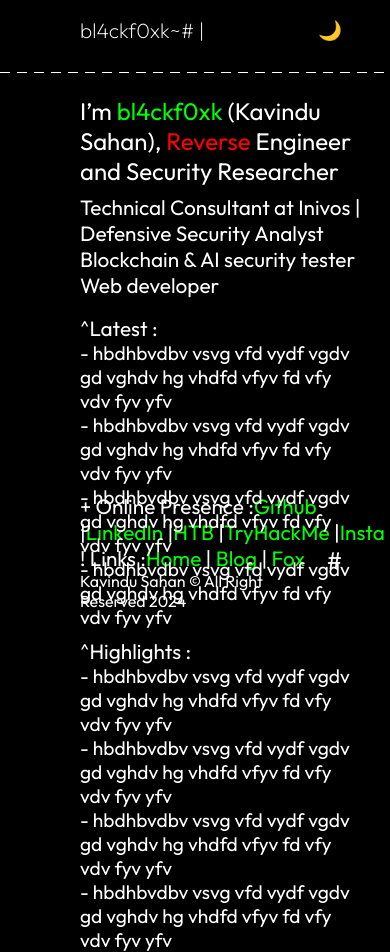
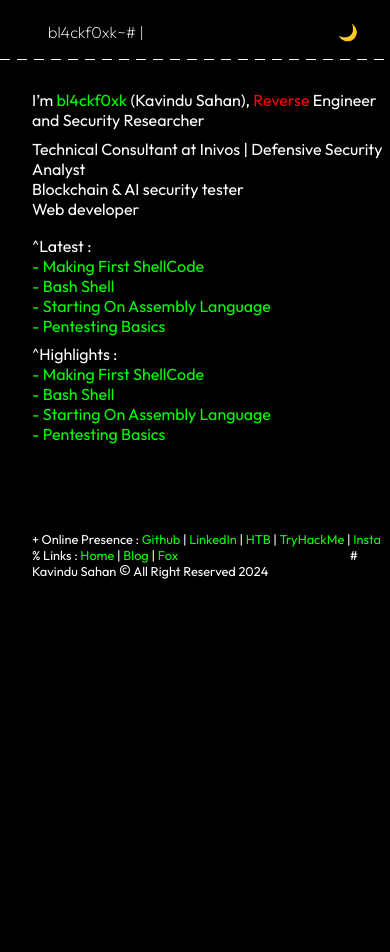
Before and after one commit to BL4CKF0Xk/BL4CKF0Xk.github.io, a React (Create React App) app: page / in a window 390 px wide. After the commit the page ends 844 px from the top, so only its background shows below. Built offline with nearby package versions, Linux system fonts and the light colour scheme; a web font is replaced by a local one.

Commit message:
upgrades

```diff
--- a/src/components/About.js
+++ b/src/components/About.js
@@ -17,12 +17,12 @@ const About = () => {
         </div>
         <p className={styles.headt}>What kind of <span style={{ color: '#AD00FF' }}>Fox</span> this is?</p>
       </div>
-      <div>
+      <div className={styles.longtext}>
         <p>
           I’m <span style={{ color: '#00ff00' }}>bl4ckf0xk</span> (Kavindu Sahan), <span style={{ color: 'red' }}>Reverse</span> Engineer and Security Researcher
         </p>
       </div>
-      <div>
+      <div className={styles.des}>
         <p>
           Technical Consultant at Inivos | Defensive Security Analyst
           <br />
@@ -33,10 +33,10 @@ const About = () => {
       </div>
       <div className={styles.text}>
       <p>
-            jsjbjhdbvabsuihefiufvkjsbv <br/>
-            kjsdvjksbdvkbksjdbv<br/>
-            alfksjkfjbksbjbgjbsbg<br/>
-            aljsfksjbjfbsejsjhebg<br/>
+            Learning Blockchain & AI Security<br/>
+            Focused on Buffer Overflows, Exploit development and Assembly Programming <br/>
+            Working as a Technical Consultant at Inivos<br/>
+            Interested in Cryptography<br/>
           </p>
       </div>
       <div>
--- a/src/components/About.module.css
+++ b/src/components/About.module.css
@@ -27,3 +27,41 @@
     margin-top: 3rem;
     margin-bottom: 3rem;
 }
+
+@media screen and (max-width: 640px) {
+    .about{
+        padding: 4rem 2rem 0 2rem;
+    }
+
+    .head{
+        font-size: 2rem;
+    }
+
+    .headt{
+        font-size: 1rem;
+    }
+
+    .pic{
+        height: 100px;
+        width: 100px;
+        border-radius: 50px;
+        margin-top: 1rem;
+        margin-bottom: 1rem;
+    }
+
+    .links p{
+        font-size: 0.8rem;
+    }
+
+    .longtext p{
+        font-size: 1rem;
+    }
+
+    .des p{
+        font-size: 1rem;
+    }
+
+    .text p{
+        font-size: 1rem;
+    }
+}
--- a/src/components/Footer.js
+++ b/src/components/Footer.js
@@ -10,15 +10,15 @@ const Footer = () => {
         <div className={styles.footcon}>
           <p>
         <span>+ Online Presence</span> :
-              <a href='https://github.com/BL4CKF0Xk' target="_blank" rel="noreferrer">Github</a> |
-              <a href='https://www.linkedin.com/in/kavindu-sahan/' target="_blank" rel="noreferrer">LinkedIn</a> |
-              <a href='https://app.hackthebox.com/profile/395563' target="_blank" rel="noreferrer">HTB</a> |
-              <a href='https://tryhackme.com/p/BlackFoxK' target="_blank" rel="noreferrer">TryHackMe</a> |
-              <a href='https://www.instagram.com/___kavik___/' target="_blank" rel="noreferrer">Insta</a>
+        {' '}<a href='https://github.com/bl4ckf0xk' target="_blank" rel="noreferrer">Github</a> |
+        {' '}<a href='https://www.linkedin.com/in/kavindu-sahan/' target="_blank" rel="noreferrer">LinkedIn</a> |
+        {' '}<a href='https://app.hackthebox.com/profile/395563' target="_blank" rel="noreferrer">HTB</a> |
+        {' '}<a href='https://tryhackme.com/p/bl4ckf0xk' target="_blank" rel="noreferrer">TryHackMe</a> |
+        {' '}<a href='https://www.instagram.com/___kavik___/' target="_blank" rel="noreferrer">Insta</a>
         </p>
         <p className={styles.simbol}>#</p>
-        <p>! Links :
-          <Link to='/'>Home</Link> | <Link to='/projects'>Blog</Link> | <Link to='/about'>Fox</Link></p>
+        <p>% Links :
+          <Link to='/'>{' '}Home</Link> | <Link to='/projects'>Blog</Link> | <Link to='/about'>Fox</Link></p>
         </div>
         <p className={styles.foottext}>Kavindu Sahan <BiCopyright size={12} style={{color:"#fff"}} /> All Right Reserved 2024</p>
     </div>
--- a/src/components/Footer.module.css
+++ b/src/components/Footer.module.css
@@ -30,3 +30,28 @@ p{
     padding-right: 3rem;
     font-size: 1.5rem;
 }
+
+@media screen and (max-width:640px){
+    .footer{
+        padding-top: 1vh;
+        padding-bottom: 1vh;
+    }
+
+    .foottext{
+        font-size: 0.8rem;
+        padding-left: 2rem;
+    }
+
+    .footcon{
+        padding-left: 2rem;
+    }
+
+    .footcon p{
+        font-size: 0.8rem;
+    }
+
+    .simbol{
+        padding-right: 2rem;
+        font-size: 1rem;
+    }
+}
--- a/src/components/Hero.js
+++ b/src/components/Hero.js
@@ -1,5 +1,7 @@
-import styles from './Hero.module.css';
-import React from 'react';
+import styles from "./Hero.module.css";
+import React from "react";
+import { Link } from "react-router-dom";
+import Card from "react-bootstrap/Card";
 
 function Hero() {
   return (
@@ -7,10 +9,12 @@ function Hero() {
       <div className={styles.mask}>
         <div className={styles.detail}>
           <div className={styles.firstpara}>
-          <p>
-            I’m <span style={{ color: '#00ff00' }}>bl4ckf0xk</span> (Kavindu Sahan), <span style={{ color: 'red' }}>Reverse</span> Engineer and Security Researcher
-          </p>
-          </div >
+            <p>
+              I’m <span style={{ color: "#00ff00" }}>bl4ckf0xk</span> (Kavindu
+              Sahan), <span style={{ color: "red" }}>Reverse</span> Engineer and
+              Security Researcher
+            </p>
+          </div>
           <p className={styles.secondpara}>
             Technical Consultant at Inivos | Defensive Security Analyst
             <br />
@@ -18,21 +22,102 @@ function Hero() {
             <br />
             Web developer
           </p>
-          <div className={styles.latest}>^Latest :
+          <div className={styles.latest}>
+            ^Latest :
             <ul>
-              <li>- hbdhbvdbv vsvg vfd vydf vgdv gd vghdv hg vhdfd vfyv fd vfy vdv fyv yfv</li>
-              <li>- hbdhbvdbv vsvg vfd vydf vgdv gd vghdv hg vhdfd vfyv fd vfy vdv fyv yfv</li>
-              <li>- hbdhbvdbv vsvg vfd vydf vgdv gd vghdv hg vhdfd vfyv fd vfy vdv fyv yfv</li>
-              <li>- hbdhbvdbv vsvg vfd vydf vgdv gd vghdv hg vhdfd vfyv fd vfy vdv fyv yfv</li>
+              <li>
+                <Link to="/projects/Making_Shellcode">
+                  <Card className={styles.CardCss}>
+                    <Card.Body>
+                      <Card.Title className={styles.Protext}>
+                        - Making First ShellCode
+                      </Card.Title>
+                    </Card.Body>
+                  </Card>
+                </Link>
+              </li>
+              <li>
+                <Link to="/projects/Bash">
+                  <Card className={styles.CardCss}>
+                    <Card.Body>
+                      <Card.Title className={styles.Protext}>
+                        - Bash Shell
+                      </Card.Title>
+                    </Card.Body>
+                  </Card>
+                </Link>
+              </li>
+              <li>
+                <Link to="/projects/Assembly_Data_Types">
+                  <Card className={styles.CardCss}>
+                    <Card.Body>
+                      <Card.Title className={styles.Protext}>
+                        - Starting On Assembly Language
+                      </Card.Title>
+                    </Card.Body>
+                  </Card>
+                </Link>
+              </li>
+              <li>
+                <Link to="/projects/Pentestingbasics">
+                  <Card className={styles.CardCss}>
+                    <Card.Body>
+                      <Card.Title className={styles.Protext}>
+                        - Pentesting Basics
+                      </Card.Title>
+                    </Card.Body>
+                  </Card>
+                </Link>
+              </li>
             </ul>
           </div>
           <div className={styles.highlights}>
             ^Highlights :
             <ul>
-              <li>- hbdhbvdbv vsvg vfd vydf vgdv gd vghdv hg vhdfd vfyv fd vfy vdv fyv yfv</li>
-              <li>- hbdhbvdbv vsvg vfd vydf vgdv gd vghdv hg vhdfd vfyv fd vfy vdv fyv yfv</li>
-              <li>- hbdhbvdbv vsvg vfd vydf vgdv gd vghdv hg vhdfd vfyv fd vfy vdv fyv yfv</li>
-              <li>- hbdhbvdbv vsvg vfd vydf vgdv gd vghdv hg vhdfd vfyv fd vfy vdv fyv yfv</li>
+              <li>
+                <Link to="/projects/Making_Shellcode">
+                  <Card className={styles.CardCss}>
+                    <Card.Body>
+                      <Card.Title className={styles.Protext}>
+                        - Making First ShellCode
+                      </Card.Title>
+                    </Card.Body>
+                  </Card>
+                </Link>
+              </li>
+              <li>
+                <Link to="/projects/Bash">
+                  <Card className={styles.CardCss}>
+                    <Card.Body>
+                      <Card.Title className={styles.Protext}>
+                        - Bash Shell
+                      </Card.Title>
+                    </Card.Body>
+                  </Card>
+                </Link>
+              </li>
+              <li>
+                <Link to="/projects/Assembly_Data_Types">
+                  <Card className={styles.CardCss}>
+                    <Card.Body>
+                      <Card.Title className={styles.Protext}>
+                        - Starting On Assembly Language
+                      </Card.Title>
+                    </Card.Body>
+                  </Card>
+                </Link>
+              </li>
+              <li>
+                <Link to="/projects/Pentestingbasics">
+                  <Card className={styles.CardCss}>
+                    <Card.Body>
+                      <Card.Title className={styles.Protext}>
+                        - Pentesting Basics
+                      </Card.Title>
+                    </Card.Body>
+                  </Card>
+                </Link>
+              </li>
             </ul>
           </div>
         </div>
--- a/src/components/Hero.module.css
+++ b/src/components/Hero.module.css
@@ -66,3 +66,37 @@ a{
 a:hover{
     text-decoration: underline;
 }
+
+@media screen and (max-width:640px){
+    .hero{
+        padding-top: 5vh;
+    }
+    .detail{
+        top: 10%;
+        left: 2rem;
+    }
+
+    .latest{
+        font-size: 1rem;
+    }
+
+    .highlights{
+        font-size: 1rem;
+    }
+
+    li{
+        font-size: 1rem;
+    }
+
+    p{
+        font-size: 1rem;
+    }
+
+    .firstpara p{
+        font-size: 1rem;
+    }
+
+    .secondpara{
+        font-size: 1rem;
+    }
+}
--- a/src/components/Navbar.module.css
+++ b/src/components/Navbar.module.css
@@ -54,3 +54,38 @@ li{
         visibility: hidden;
     }
 }
+
+@media screen and (max-width:640px){
+    .header{
+        display: flex;
+        justify-content: space-between;
+        align-items: center;
+        padding-left: 1rem;
+        padding-right: 1rem;
+
+        /*to stay on top*/
+        position: fixed;
+        width: 100%;
+        height: 4rem;
+
+        background: rgba((255), 255, 255, 0.25);
+        backdrop-filter: blur(4px);
+        -webkit-backdrop-filter: blur(4px);
+    }
+
+    .logo{
+        font-size: 1rem;
+        padding-left: 2rem;
+    }
+
+    li{
+        font-size: 1rem;
+        padding-right: 1rem;
+    }
+    .dashedline{
+        position: fixed;
+        width: 100%;
+        z-index: 10;
+       margin-top: 3.7rem;
+   }
+}
--- a/src/components/ProjectDash.js
+++ b/src/components/ProjectDash.js
@@ -7,13 +7,13 @@ import styles from "./ProjectDash.module.css";
 const ProjectDash = () => {
   return (
     <div className={styles.projectdash}>
-      <h1 className={styles.blogtext}>Blog</h1>
       <div className={styles.links}>
         <p>
           ! Links :<Link to="/">Home</Link> | <Link to="/projects">Blog</Link> |{" "}
           <Link to="/about">Fox</Link>
         </p>
       </div>
+      <h1 className={styles.blogtext}>Blog</h1>
       <p className={styles.headingtwo}>
         Details about recent <span style={{ color: "#70FF00" }}>Incidents</span>{" "}
         in my Learning System
--- a/src/components/ProjectDash.module.css
+++ b/src/components/ProjectDash.module.css
@@ -27,7 +27,7 @@
 .links{
     float: right;
     padding-right: 5rem;
-    font-size: 1rem;
+    padding-top: 7vh;
 }
 
 .CardCss{
@@ -44,28 +44,33 @@
 }
 
 @media screen and (max-width:640px){
-    .headingsli{
-        font-size: 40px;
-        padding-bottom: 50px;
+    .projectdash{
+        padding-left: 2rem;
+        padding-top: 5vh;
+    }
+    .cards{
+        width: 20vh;
+    }
+    .blogtext{
+        font-size: 2rem;
+    }
+    .headingtwo{
+        font-size: 1.5vh;
+    }
+    .links p{
+        font-size: 0.8rem;
+        float: left;
+        padding-right: 0.2rem;
+    }
+    .CardCss{
+        width: 20vh;
+    }
+    .dashedline {
+        display: none;
     }
     .Protext{
-        font-size:20px;
-        font-weight:700;
+        font-size:1.5vh;
     }
-    .CardCss{
-        padding: 0 0;
-        width:15rem;
-    }
-    .ProCard2{
-        padding-left: 23%;
-        display: flex;
-        flex-direction: column;
-        justify-content: space-between;
-    }
-    .cardtext{
-        color: rgba(134, 125, 125, 0.2);
-    }
-
 }
 
 @media screen and (max-width:1000px){
@@ -81,10 +86,8 @@
         padding: 0 0;
         width:15rem;
     }
-    .ProCard2{
-        display: flex;
-        flex-direction: column;
-        justify-content: space-between;
+    .Protext{
+        font-size: 1rem;
     }
     .cardtext{
         color: rgba(134, 125, 125, 0.2);
--- a/src/index.js
+++ b/src/index.js
@@ -2,11 +2,11 @@ import React from 'react';
 import ReactDOM from 'react-dom/client';
 import './index.css';
 import App from './App';
-import { BrowserRouter } from 'react-router-dom';
+import { HashRouter } from 'react-router-dom';
 
 const root = ReactDOM.createRoot(document.getElementById('root'));
 root.render(
-  <BrowserRouter>
+  <HashRouter>
     <App />
-  </BrowserRouter>
+  </HashRouter>
 );
--- a/src/routes/projects/blogpost.module.css
+++ b/src/routes/projects/blogpost.module.css
@@ -8,8 +8,8 @@
   padding: 2vh 6vh 0 7.5vh;
 }
 
-.code{
-    border-radius: 50px;
+.code {
+  border-radius: 50px;
 }
 
 .headingblog {
@@ -95,17 +95,29 @@
   justify-content: center;
 }
 
-p{
-    font-size: 1.3rem;
+p {
+  font-size: 1.3rem;
 }
 
-h4{
-    font-size: 1.3rem;
+h4 {
+  font-size: 1.3rem;
 }
 
 @media screen and (max-width: 640px) {
+  .con {
+    padding: 4vh 2vh 0 2vh;
+  }
+
   .headingblog {
     font-size: 30px;
+  }
+
+  .headingf {
+    padding-top: 4vh;
+  }
+
+  .headingt {
+    font-size: 2rem;
   }
 
   .iconblo {
@@ -114,32 +126,37 @@ h4{
     transform: translateY(50px);
   }
 
-  .process {
-    padding-left: 50px;
-    padding-top: 50px;
-    padding-bottom: 50px;
+  .headingblog h1 {
+    font-size: 2rem;
+  }
+
+  .headingdet h6 {
+    font-size: 10px;
   }
 
   .process li {
     font-size: 20px;
   }
 
-  .headingdet {
-    text-align: center;
-    display: flex;
-    flex-direction: row;
-    justify-content: space-between;
-    padding-left: 60px;
-    padding-right: 60px;
-    padding-top: 20px;
-    padding-bottom: 60px;
+  .subheading {
+    font-size: 1.5rem;
   }
 
-  .headingdet h6 {
-    font-size: 13px;
+  .subheaddes {
+    font-size: 1rem;
   }
 
-  .blogbody {
-    padding-top: 20px;
+  .section {
+    padding-bottom: 1vh;
+  }
+
+  .Video {
+    display: flex;
+    flex-direction: column;
+    justify-content: center;
+  }
+
+  p {
+    font-size: 1rem;
   }
 }
```
Also changed, not shown: 3 other files (tests, documents, lock files or other folders).
